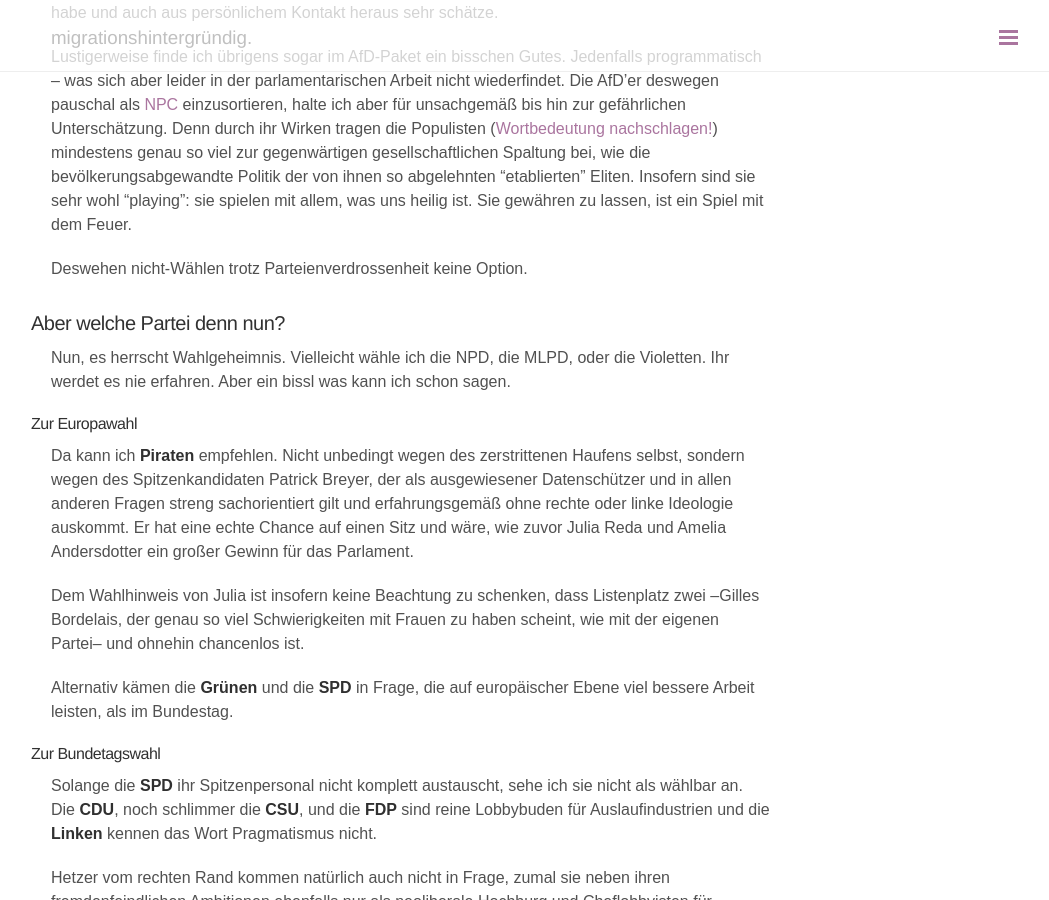
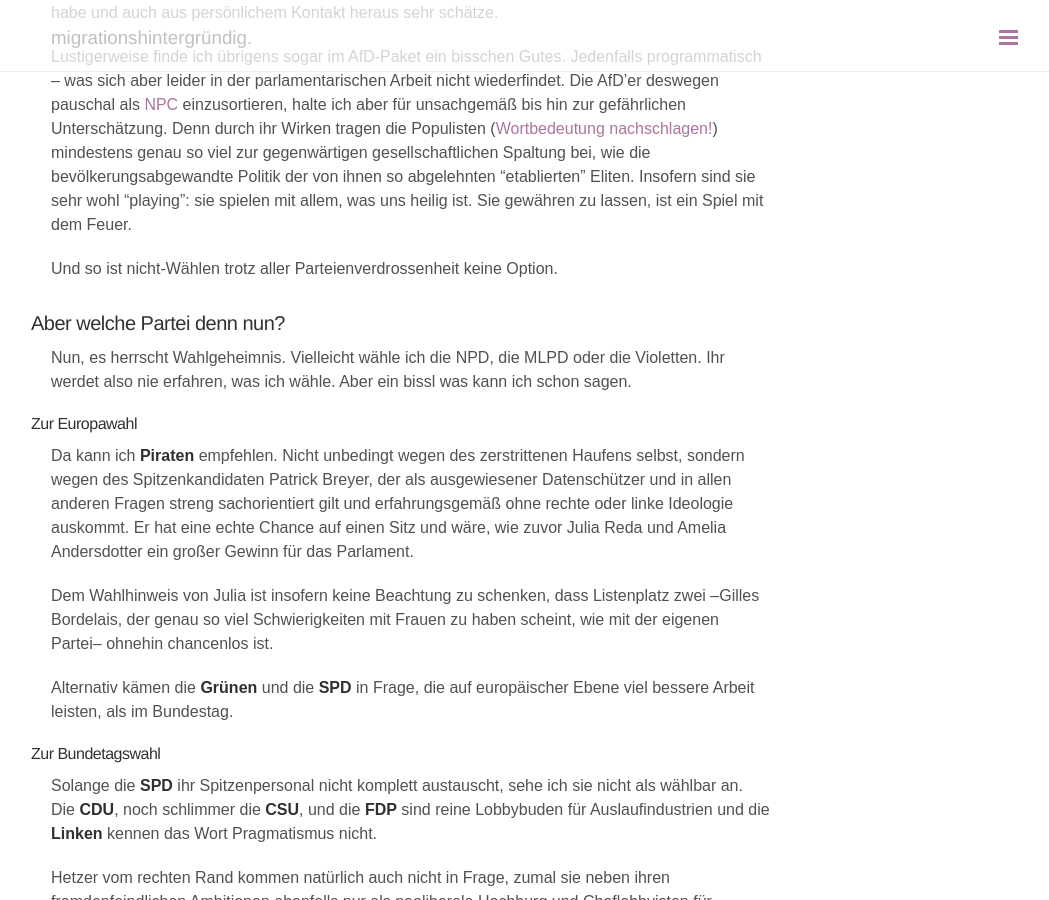
Before and after one commit to turkishmaid/turkishmaid.github.io, a Jekyll site: the page built from _posts/2019-04-28-wahlempfehlung.md, in a window 1280 px wide and 900 px high, scrolled down 651 px. Shown: the whole window, without its empty margins (229-1278 px from the left). Built offline with Jekyll 4.4.1, drawn with Linux system fonts in a browser that asks for light colours; comment, search, counter and statistics services are not loaded.

Commit message:
wahlempfehlung 2

```diff
--- a/_posts/2019-04-28-wahlempfehlung.md
+++ b/_posts/2019-04-28-wahlempfehlung.md
@@ -20,17 +20,17 @@
 
 Lustigerweise finde ich übrigens sogar im AfD-Paket ein bisschen Gutes. Jedenfalls programmatisch – was sich aber leider in der parlamentarischen Arbeit nicht wiederfindet.﻿ Die AfD'er deswegen pauschal als [NPC](https://de.wikipedia.org/wiki/Nicht-Spieler-Charakter) einzusortieren, halte ich aber für unsachgemäß bis hin zur gefährlichen Unterschätzung. Denn durch ihr Wirken tragen die Populisten ([Wortbedeutung nachschlagen!](https://de.wikipedia.org/wiki/Populismus)) mindestens genau so viel zur gegenwärtigen gesellschaftlichen Spaltung bei, wie die bevölkerungsabgewandte Politik der von ihnen so abgelehnten "etablierten" Eliten. Insofern sind sie sehr wohl "playing": sie spielen mit allem, was uns heilig ist. Sie gewähren zu lassen, ist ein Spiel mit dem Feuer.
 
-Deswehen nicht-Wählen trotz Parteienverdrossenheit keine Option.
+Und so ist nicht-Wählen trotz aller Parteienverdrossenheit keine Option.
 
 ### Aber welche Partei denn nun?
 
-Nun, es herrscht Wahlgeheimnis. Vielleicht wähle ich die NPD, die MLPD, oder die Violetten. Ihr werdet es nie erfahren. Aber ein bissl was kann ich schon sagen.
+Nun, es herrscht Wahlgeheimnis. Vielleicht wähle ich die NPD, die MLPD oder die Violetten. Ihr werdet also nie erfahren, was ich wähle. Aber ein bissl was kann ich schon sagen.
 
 #### Zur Europawahl
 
 Da kann ich **Piraten** empfehlen. Nicht unbedingt wegen des zerstrittenen Haufens selbst, sondern wegen des Spitzenkandidaten Patrick Breyer, der als ausgewiesener Datenschützer und in allen anderen Fragen streng sachorientiert gilt und erfahrungsgemäß ohne rechte oder linke Ideologie auskommt. Er hat eine echte Chance auf einen Sitz und wäre, wie zuvor Julia Reda und Amelia Andersdotter ein großer Gewinn für das Parlament.
 
-Dem Wahlhinweis von Julia ist insofern keine Beachtung zu schenken, dass Listenplatz zwei –Gilles Bordelais, der genau so viel Schwierigkeiten mit Frauen zu haben scheint, wie mit der eigenen Partei– und ohnehin chancenlos ist.
+Dem Wahlhinweis von Julia ist insofern keine Beachtung zu schenken, dass Listenplatz zwei –Gilles Bordelais, der genau so viel Schwierigkeiten mit Frauen zu haben scheint, wie mit der eigenen Partei– ohnehin chancenlos ist.
 
 Alternativ kämen die **Grünen** und die **SPD** in Frage, die auf europäischer Ebene viel bessere Arbeit leisten, als im Bundestag.
 
```
